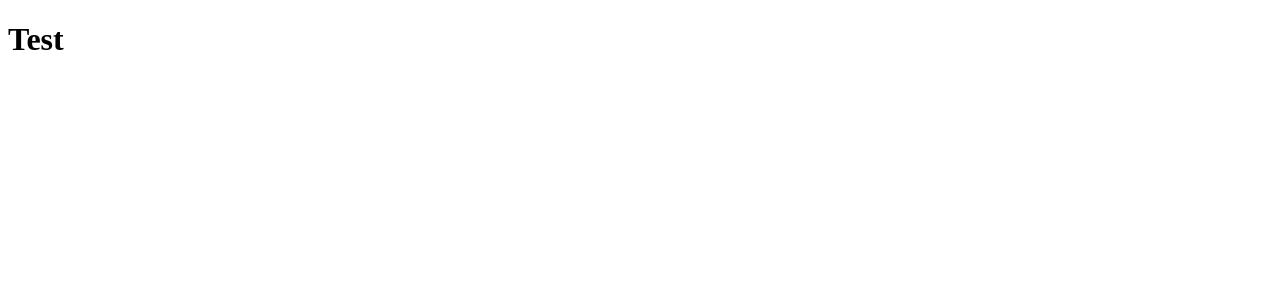
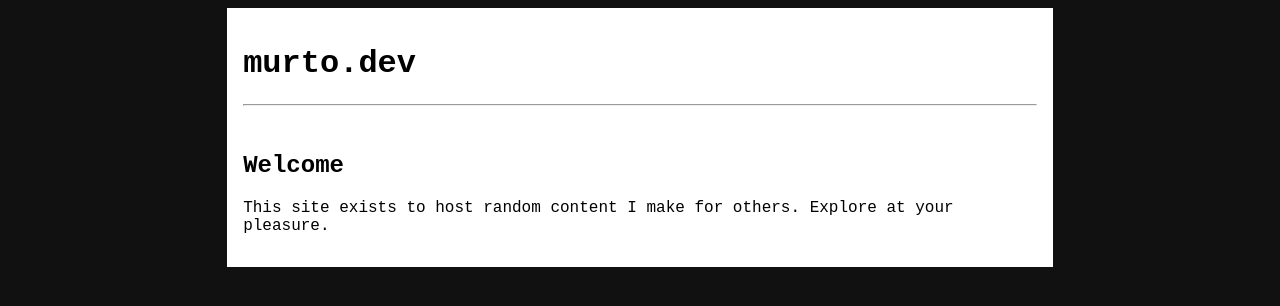
Before and after one commit to Murto/murto.github.io, a plain HTML site: page site/index.html in a window 1280 px wide. Drawn offline with Linux system fonts and the light colour scheme.

Commit message:
Add basic landing page and stylesheet

```diff
--- a/site/index.html
+++ b/site/index.html
@@ -1,6 +1,16 @@
 <!DOCTYPE html>
 <html>
+  <head>
+    <title>murto.dev</title>
+    <link rel="stylesheet" type="text/css" href="style.css"/>
+  </head>
   <body>
-    <h1>Test</h1>
+    <div id="paper">
+      <h1>murto.dev</h1>
+      <hr/>
+      <br/>
+      <h2>Welcome</h2>
+      <p>This site exists to host random content I make for others. Explore at your pleasure.</p>
+    </div>
   </body>
 </html>
--- /dev/null
+++ b/site/style.css
@@ -0,0 +1,11 @@
+body {
+  font-family: Courier New;
+  background: #111111;
+}
+
+#paper {
+  margin: auto;
+  width: 21cm;
+  padding: 1em;
+  background: white;
+}
```
